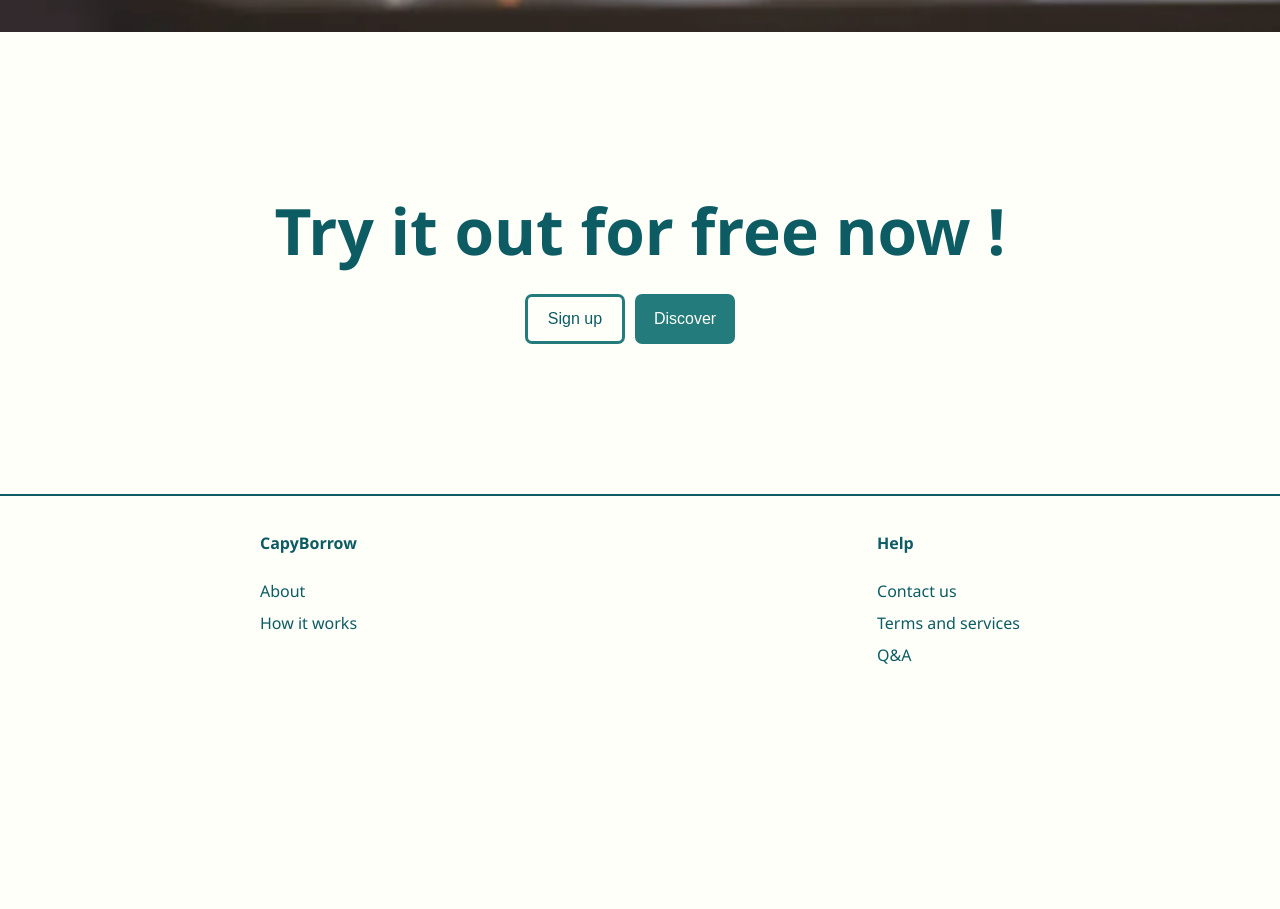
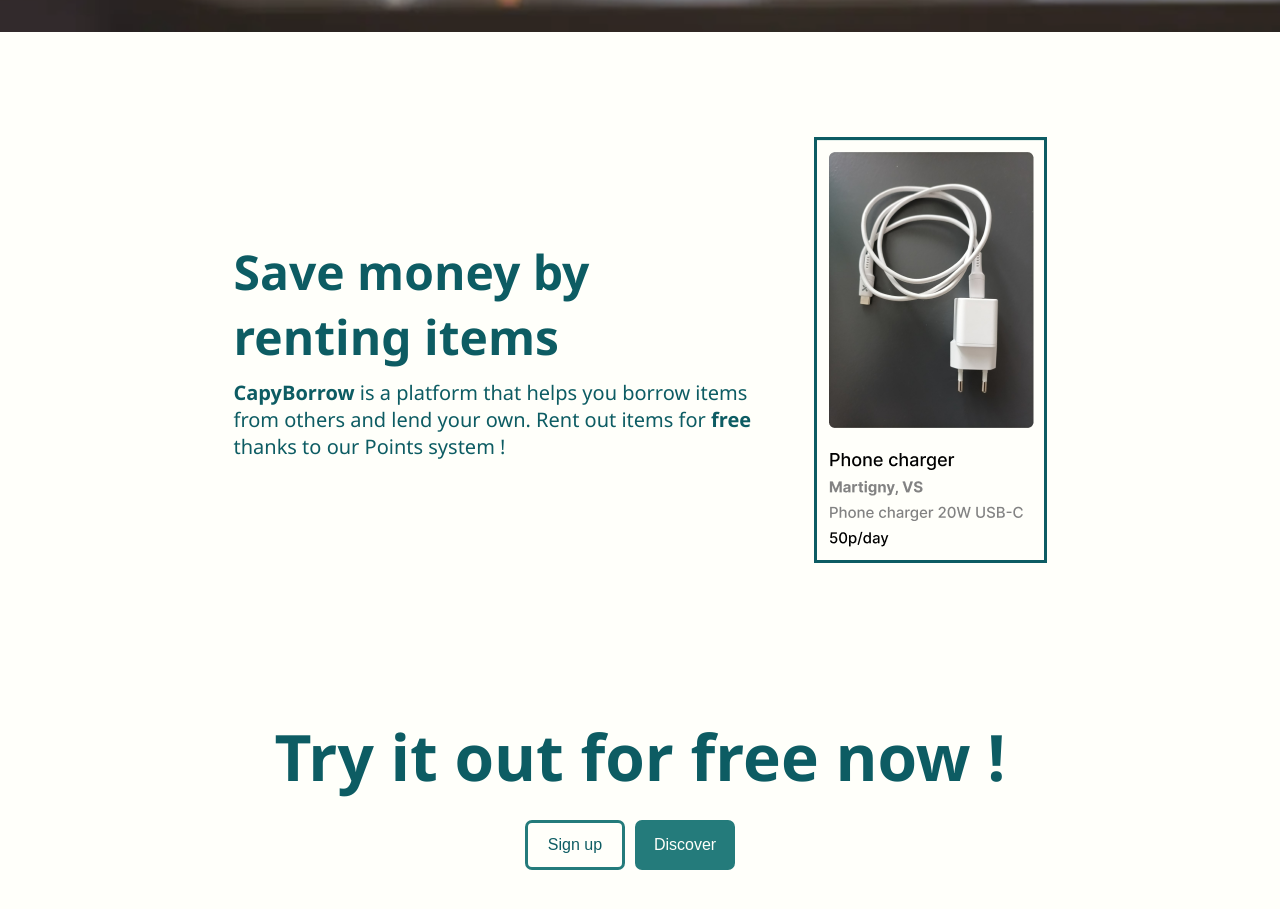
Before and after one commit to CapyBorrow-PDG/capyborrow, a React (Create React App) app in the folder frontend/: page / in a window 1280 px wide. Shown: the part 820-1729 px from the top of the page. Before the commit the page ends 1536 px from the top, so only its background shows below. Built offline with nearby package versions, Linux system fonts and the light colour scheme; the HTML template or start-up script is replaced by a standard one.

Commit message:
SCRUM-28 second part

```diff
--- a/frontend/src/App.css
+++ b/frontend/src/App.css
@@ -131,6 +131,44 @@
 }
 
 /*******
+ * landing page part 2
+ ********/
+
+ #segment2 {
+  position: relative;
+  text-align: left;
+  display: flex;
+  align-items: center;
+  justify-content: center;
+  margin: 100px;
+  gap: 40px;
+ }
+
+ #segment2 div {
+  display: flex;
+  flex-direction: column;
+  gap: 10px;
+  width: 50%;
+ }
+
+ #segment2 h1 {
+  font-size: 48px;
+ }
+
+ #segment2 h3 {
+  font-size: 20px;
+ }
+
+ #segment2 img {
+  border: 3px solid var(--dark-turquoise);
+ }
+
+ /*******
+ * landing page part 3
+ ********/
+
+
+/*******
  * landing page part 4
  ********/
 
--- a/frontend/src/pages/Landing.tsx
+++ b/frontend/src/pages/Landing.tsx
@@ -1,4 +1,5 @@
 import handshake from '../images/handshake.png';
+import example from '../images/exampleitem.png';
 import { useNavigate } from 'react-router-dom';
 
 const Landing = () => {
@@ -14,6 +15,13 @@
           <button className="darkbutton" onClick={() => navigate('/shop')}>Discover</button>
         </div>
       </div>
+      <div id="segment2">
+        <div className="darktext">
+          <h1>Save money by renting items</h1>
+          <h3><b>CapyBorrow</b> is a platform that helps you borrow items from others and lend your own. Rent out items for <b>free</b> thanks to our Points system !</h3>
+        </div>
+        <img src={example} alt="example item" />
+      </div>
       <div id="segment4">
         <h1 className='darktext'>Try it out for free now !</h1>
         <div className='buttons'>
```
Also changed, not shown: frontend/src/images/exampleitem.png (added).
